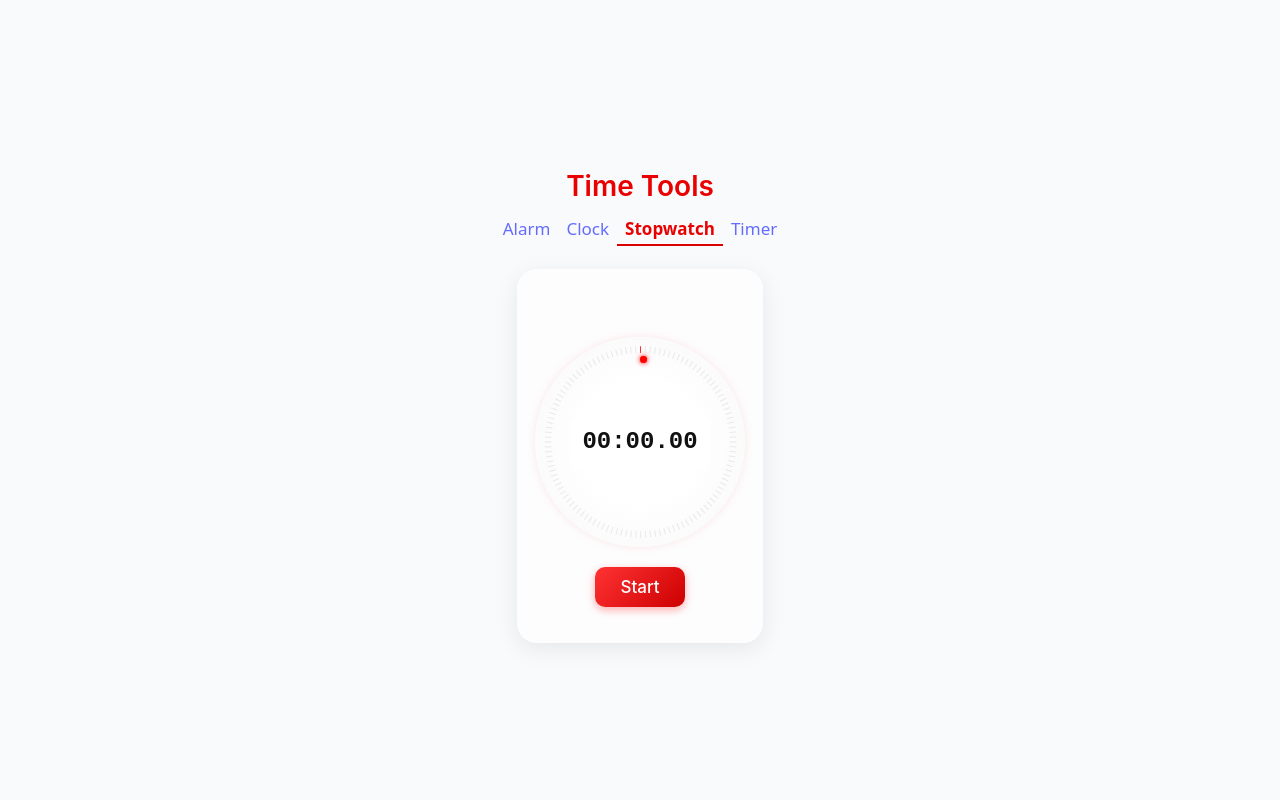
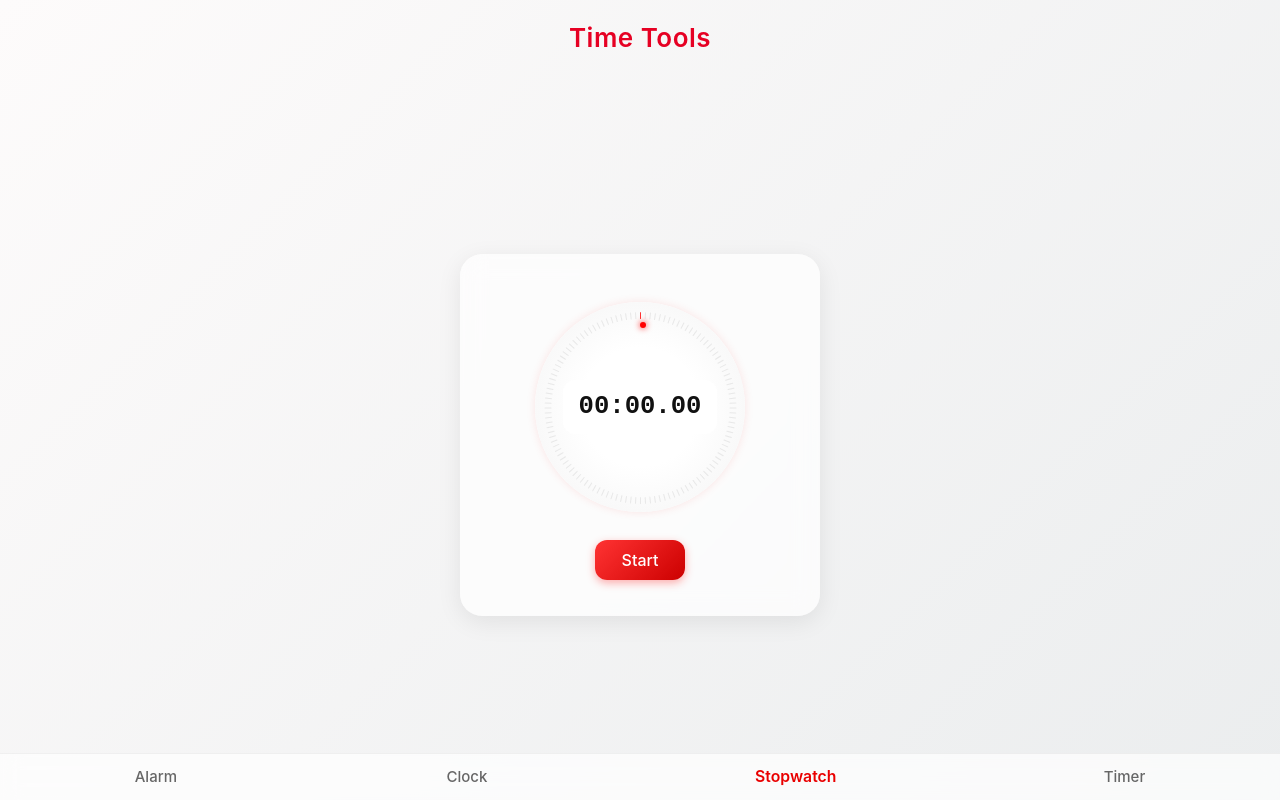
Before and after one commit to sushantshinde7/react-time-tools, a React app: page /stopwatch in a window 1280 px wide. Built offline with nearby package versions, Linux system fonts and the light colour scheme; the HTML template or start-up script is replaced by a standard one.

Commit message:
Style: applied glowing circle design to Alarm, Timer, and Clock components for consistent UI with Stopwatch

```diff
--- a/src/App.css
+++ b/src/App.css
@@ -1,41 +1,70 @@
+/* ======= APP LAYOUT ======= */
 .app-root {
   display: flex;
   flex-direction: column;
+  justify-content: space-between;
   align-items: center;
-  justify-content: center;
   height: 100vh;
-  /* Full screen height */
   width: 100vw;
-  /* Full screen width */
-  background: #f9fafc;
-  text-align: center;
+  background: linear-gradient(135deg, #fdfbfb, #ebedee);
+  font-family: "Inter", sans-serif;
+  overflow: hidden;
 }
 
+/* ======= HEADER ======= */
 .app-title {
-  font-family: "Inter", sans-serif;
-  font-size: 28px;
+  font-size: 26px;
   font-weight: 600;
-  color: #e90000;
-  margin-bottom: 12px;
-  /* space between title and card */
+  color: #e60023;
+  margin-top: 24px;
+  letter-spacing: 0.5px;
 }
 
+/* ======= CONTENT AREA ======= */
+.tab-content {
+  flex-grow: 1;
+  display: flex;
+  justify-content: center;
+  align-items: center;
+  width: 100%;
+  animation: fadeIn 0.3s ease;
+}
+
+/* ======= BOTTOM NAVIGATION ======= */
 .tabs {
   display: flex;
-  justify-content: space-between;
-  margin-bottom: 18px;
-  font-size: 17px;
-  color: #5c5c5c;
-  cursor: pointer;
+  justify-content: space-around;
+  align-items: center;
+  background: rgba(255, 255, 255, 0.7);
+  backdrop-filter: blur(10px);
+  width: 100%;
+  padding: 12px 0;
+  border-top: 1px solid rgba(0, 0, 0, 0.05);
+  position: fixed;
+  bottom: 0;
+  left: 0;
 }
 
 .tab {
-  cursor: pointer;
-  padding: 2px 8px;
+  text-decoration: none;
+  color: #666;
+  font-size: 15px;
+  display: flex;
+  flex-direction: column;
+  align-items: center;
+  transition: all 0.2s ease;
 }
 
 .tab.active {
   color: #e90000;
-  border-bottom: 2px solid #db0101;
-  font-weight: bold;
+  font-weight: 600;
+  transform: scale(1.05);
 }
+
+/* removed red dot indicator */
+
+/* ======= ANIMATIONS ======= */
+@keyframes fadeIn {
+  from { opacity: 0; transform: translateY(10px); }
+  to { opacity: 1; transform: translateY(0); }
+}
--- a/src/components/Alarm/Alarm.css
+++ b/src/components/Alarm/Alarm.css
@@ -1,12 +1,65 @@
-/* Reuse base layout but can override colors/fonts */
 .alarm-container {
-  max-width: 320px;
-  margin: 5px auto;
-  padding: 20px 10px 40px;
-  background: #fff;
-  border-radius: 18px;
-  box-shadow: 0 4px 24px rgba(70,80,130,0.07);
+  width: 320px;
+  padding: 28px 20px 36px;
+  border-radius: 22px;
+  background: rgba(255, 255, 255, 0.7);
+  backdrop-filter: blur(12px);
+  box-shadow: 0 6px 25px rgba(0, 0, 0, 0.08);
+  text-align: center;
   font-family: "Inter", "Segoe UI", Arial, sans-serif;
 }
 
+.alarm-wrapper {
+  display: flex;
+  flex-direction: column;
+  align-items: center;
+  justify-content: center;
+  margin-top: 40px;
+}
+
+.alarm-circle {
+  width: 220px;
+  height: 220px;
+  border-radius: 50%;
+  display: flex;
+  align-items: center;
+  justify-content: center;
+  background: radial-gradient(circle at center, #ffffff 40%, #f5f7ff 100%);
+  box-shadow:
+    0 0 12px rgba(70, 80, 130, 0.12),
+    0 0 30px rgba(0, 122, 255, 0.15),
+    inset 0 0 8px rgba(255, 255, 255, 0.25);
+}
+
+
+.alarm-display {
+  font-size: 1.1rem;
+  font-weight: 500;
+  color: #222;
+  background: #fff;
+  padding: 10px 14px;
+  border-radius: 12px;
+  display: inline-block;
+  margin-top: 40px;
+  box-shadow: 0 3px 10px rgba(0, 0, 0, 0.05);
+}
+
+.button-row {
+  display: flex;
+  justify-content: center;
+  gap: 10px;
+  margin-top: 20px;
+}
+
+button {
+  min-width: 80px;
+  padding: 6px 20px;
+  font-size: 15px;
+  border-radius: 10px;
+  border: none;
+  cursor: not-allowed;
+  background: #fabf98;
+  color: #e90000;
+}
+
 /* You can override button colors here if needed */
--- a/src/components/Alarm/Alarm.jsx
+++ b/src/components/Alarm/Alarm.jsx
@@ -4,9 +4,9 @@ import "./Alarm.css";
 export default function Alarm() {
   return (
     <div className="alarm-container">
-      <div className="timer-wrapper">
-        <div className="circle"></div>
-        <div className="timer-display">⏰ Alarm Feature Coming Soon!</div>
+      <div className="alarm-wrapper">
+        <div className="alarm-circle"></div>
+        <div className="alarm-display">⏰ Alarm Feature Coming Soon!</div>
       </div>
       {/*<div className="button-row">
         <button className="start-btn" disabled>Start</button>
--- a/src/components/Clock/Clock.css
+++ b/src/components/Clock/Clock.css
@@ -1,15 +1,16 @@
 .clock-container {
-  max-width: 320px;
-  margin: 5px auto;
-  padding: 20px;
-  background: #fff;
-  border-radius: 18px;
-  box-shadow: 0 4px 24px rgba(70,80,130,0.07);
+  width: 320px;
+  padding: 28px 20px 36px;
+  border-radius: 22px;
+  background: rgba(255, 255, 255, 0.7);
+  backdrop-filter: blur(12px);
+  box-shadow: 0 6px 25px rgba(0, 0, 0, 0.08);
+  text-align: center;
   font-family: "Inter", "Segoe UI", Arial, sans-serif;
 }
 
 /* Timer wrapper, circle, buttons inherit same layout */
-.timer-wrapper {
+.clock-wrapper {
   display: flex;
   flex-direction: column;
   align-items: center;
@@ -17,20 +18,30 @@
   margin-top: 40px;
 }
 
-.circle {
+.clock-circle {
   width: 220px;
   height: 220px;
   border-radius: 50%;
   display: flex;
   align-items: center;
   justify-content: center;
+  background: radial-gradient(circle at center, #ffffff 40%, #f5f7ff 100%);
+  box-shadow:
+    0 0 12px rgba(70, 80, 130, 0.12),
+    0 0 30px rgba(0, 122, 255, 0.15),
+    inset 0 0 8px rgba(255, 255, 255, 0.25);
 }
 
-.timer-display {
-  font-size: 1.5rem;
-  font-weight: 600;
+.clock-display {
+  font-size: 1.1rem;
+  font-weight: 500;
   color: #222;
-  margin-top: 20px;
+  background: #fff;
+  padding: 10px 14px;
+  border-radius: 12px;
+  display: inline-block;
+  margin-top: 40px;
+  box-shadow: 0 3px 10px rgba(0, 0, 0, 0.05);
 }
 
 .button-row {
--- a/src/components/Stopwatch/Stopwatch.css
+++ b/src/components/Stopwatch/Stopwatch.css
@@ -1,78 +1,94 @@
-/* ========== MAIN CONTAINER ========== */
 .stopwatch-container {
-  max-width: 340px;
-  margin: 5px auto;
-  padding: 28px 18px 36px;
-  border-radius: 20px;
-  background: rgba(255, 255, 255, 0.6);
+  width: 320px;
+  padding: 28px 20px 36px;
+  border-radius: 22px;
+  background: rgba(255, 255, 255, 0.7);
   backdrop-filter: blur(12px);
   box-shadow: 0 6px 25px rgba(0, 0, 0, 0.08);
-  font-family: "Inter", "Segoe UI", sans-serif;
+  text-align: center;
 }
 
-/* ========== TOP TABS ========== */
-.tabs {
+/* ======= TIMER CIRCLE ======= */
+.stopwatch-wrapper {
+  position: relative;
   display: flex;
-  justify-content: space-between;
-  margin-bottom: 18px;
-  font-size: 17px;
-  color: #5c5c5c;
+  flex-direction: column;
+  align-items: center;
+  justify-content: center;
+  margin-top: 20px;
 }
 
-.tab {
-  padding: 2px 8px;
-  cursor: pointer;
+.stopwatch-circle {
+  position: relative;
+  width: 210px;
+  height: 210px;
+  border-radius: 50%;
+  background: radial-gradient(circle, #fff 40%, #f3f3f3 100%);
+  box-shadow: 0 0 10px rgba(233, 0, 0, 0.1);
+  display: flex;
+  align-items: center;
+  justify-content: center;
 }
 
-.tab.active {
-  color: #e90000;
-  border-bottom: 2px solid #db0101;
-  font-weight: bold;
+/* small ticks */
+.tick {
+  position: absolute;
+  top: 47%;
+  left: 50%;
+  width: 1px;
+  height: 7px;
+  background: #ccc;
+  opacity: 0.4;
+  transform-origin: center bottom;
+  border-radius: 1px;
 }
 
-/* ========== DISPLAY ========== */
-.timer-display {
+.tick.active {
+  background: #ff3333;
+  opacity: 1;
+}
+
+.red-dot {
   position: absolute;
-  font-size: 1.5rem;
+  top: 49%;
+  left: 50%;
+  width: 6px;
+  height: 6px;
+  background: #ff0000;
+  border-radius: 50%;
+  transform-origin: center center;
+  box-shadow: 0 0 6px #ff0000;
+}
+
+/* ======= DISPLAY ======= */
+.stopwatch-display {
+  position: absolute;
+  font-size: 1.6rem;
   font-weight: 600;
   color: #111;
   background: #fff;
-  padding: 10px;
+  padding: 8px 16px;
   border-radius: 12px;
-  font-family: "Roboto Mono", monospace; /* stable digits */
+  font-family: "Roboto Mono", monospace;
   font-variant-numeric: tabular-nums;
-  width: 120px; /* keeps layout steady */
-  text-align: center;
 }
 
-/* ========== BUTTONS ========== */
+/* ======= BUTTONS ======= */
 .button-row {
   display: flex;
   justify-content: center;
-  gap: 13px;
-  margin-top: 20px;
+  gap: 12px;
+  margin-top: 28px;
 }
 
 button {
   min-width: 90px;
   padding: 10px 0;
-  font-size: 17px;
-  border-radius: 10px;
   border: none;
+  border-radius: 12px;
+  font-size: 16px;
   cursor: pointer;
-  outline: none;
-  background: none;
-  transition: transform 0.15s ease, box-shadow 0.15s ease, background-color 0.15s ease;
-}
-
-/* Remove default browser hover/active/focus styles */
-button:focus,
-button:active {
-  outline: none;
-  box-shadow: none;
-}
-button::-moz-focus-inner {
-  border: 0;
+  transition: all 0.2s ease;
 }
 
 .start-btn {
@@ -80,37 +96,29 @@ button::-moz-focus-inner {
   color: #fff;
   box-shadow: 0 3px 8px rgba(255, 51, 51, 0.4);
 }
-.start-btn:hover {
-  transform: translateY(-2px);
-}
+.start-btn:hover { transform: translateY(-2px); }
+
 .pause-btn {
   background: #fff;
   color: #e90000;
-  border: 1.2px solid #e90000;
-  padding: 6px 30px;
+  border: 1.4px solid #e90000;
 }
-.pause-btn:hover {
-  background: #ffeaea;
-  transform: scale(1.03);
-}
+.pause-btn:hover { background: #ffeaea; transform: scale(1.03); }
 
-.reset-btn,
-.lap-btn {
+.reset-btn, .lap-btn {
   background: #fabf98;
   color: #e90000;
 }
-.reset-btn:hover,
-.lap-btn:hover {
+.reset-btn:hover, .lap-btn:hover {
   background: #f9b080;
   transform: scale(1.03);
 }
 
-/* ========== LAPS LIST ========== */
+/* ======= LAPS ======= */
 .laps-list {
   margin-top: 14px;
   max-height: 140px;
   overflow-y: auto;
-  padding-right: 6px;
 }
 .lap-row {
   display: flex;
@@ -120,63 +128,4 @@ button::-moz-focus-inner {
   padding: 6px 4px;
   border-bottom: 1px solid rgba(0,0,0,0.05);
 }
-.lap-row:last-child {
-  border-bottom: none;
-}
-
-
-/* ========== TIMER CIRCLE ========== */
-.timer-wrapper {
-  position: relative;
-  display: flex;
-  flex-direction: column;
-  align-items: center;
-  justify-content: center;
-  margin-top: 40px;
-}
-
-.circle {
-  position: relative;
-  width: 210px;
-  height: 210px;
-  border-radius: 50%;
-  background: radial-gradient(circle at 50% 50%, #fff 40%, #f7f7f7 100%);
-  box-shadow: 0 0 10px rgba(233, 0, 0, 0.1);
-  display: flex;
-  align-items: center;
-  justify-content: center;
-}
-/* ========== TICKS ========== */
-/* optimized for 120 ticks — thinner, shorter, smoother */
-.tick {
-  position: absolute;
-  top: 47%;
-  left: 50%;
-  width: 1.2px;
-  height: 7px;
-  background: #ccc;
-  transform-origin: center bottom;
-  opacity: 0.4;
-  border-radius: 1px;
-  transition: background 0.18s ease, opacity 0.18s ease;
-}
-
-.tick.active {
-  background: #ff3333;
-  opacity: 1;
-}
-
-/* ========== RED DOT ========== */
-/* kept your visual position exactly the same */
-.red-dot {
-  position: absolute;
-  top: 49%;
-  left: 50%;
-  width: 6.5px;
-  height: 6.5px;
-  background: red;
-  box-shadow: 0 0 5px #ff0000;
-  border-radius: 50%;
-  transform-origin: center center;
-  transition: transform 0.09s linear;
-}
+.lap-row:last-child { border-bottom: none; }
--- a/src/components/Stopwatch/Stopwatch.jsx
+++ b/src/components/Stopwatch/Stopwatch.jsx
@@ -58,8 +58,8 @@ export default function Stopwatch() {
   return (
     <div className="stopwatch-container">
 
-      <div className="timer-wrapper">
-        <div className="circle">
+      <div className="stopwatch-wrapper">
+        <div className="stopwatch-circle">
           {[...Array(TICKS)].map((_, i) => {
             const isPast = i <= ticksPassed;
             return (
@@ -81,7 +81,7 @@ export default function Stopwatch() {
           />
         </div>
 
-        <div className="timer-display">{formatTime(time)}</div>
+        <div className="stopwatch-display">{formatTime(time)}</div>
       </div>
 
       <div className="button-row">
--- a/src/components/Timer/Timer.css
+++ b/src/components/Timer/Timer.css
@@ -1,10 +1,11 @@
-.timer-container {
-  max-width: 320px;
-  margin: 5px auto;
-  padding: 20px;
-  background: #fff;
-  border-radius: 18px;
-  box-shadow: 0 4px 24px rgba(70,80,130,0.07);
+.timer-container{
+  width: 320px;
+  padding: 28px 20px 36px;
+  border-radius: 22px;
+  background: rgba(255, 255, 255, 0.7);
+  backdrop-filter: blur(12px);
+  box-shadow: 0 6px 25px rgba(0, 0, 0, 0.08);
+  text-align: center;
   font-family: "Inter", "Segoe UI", Arial, sans-serif;
 }
 
@@ -16,20 +17,30 @@
   margin-top: 40px;
 }
 
-.circle {
+.timer-circle {
   width: 220px;
   height: 220px;
   border-radius: 50%;
   display: flex;
   align-items: center;
   justify-content: center;
+  background: radial-gradient(circle at center, #ffffff 40%, #f5f7ff 100%);
+  box-shadow:
+    0 0 12px rgba(70, 80, 130, 0.12),
+    0 0 30px rgba(0, 122, 255, 0.15),
+    inset 0 0 8px rgba(255, 255, 255, 0.25);
 }
 
 .timer-display {
-  font-size: 1.5rem;
-  font-weight: 600;
+  font-size: 1.1rem;
+  font-weight: 500;
   color: #222;
-  margin-top: 20px;
+  background: #fff;
+  padding: 10px 14px;
+  border-radius: 12px;
+  display: inline-block;
+  margin-top: 40px;
+  box-shadow: 0 3px 10px rgba(0, 0, 0, 0.05);
 }
 
 .button-row {
--- a/src/components/Timer/Timer.jsx
+++ b/src/components/Timer/Timer.jsx
@@ -5,7 +5,7 @@ export default function Timer() {
   return (
     <div className="timer-container">
       <div className="timer-wrapper">
-        <div className="circle"></div>
+        <div className="timer-circle"></div>
         <div className="timer-display">⏱ Timer Feature Coming Soon!</div>
       </div>
       {/*<div className="button-row">
```
Also changed, not shown: src/components/Clock/Clock.jsx (+4 -4 lines).
